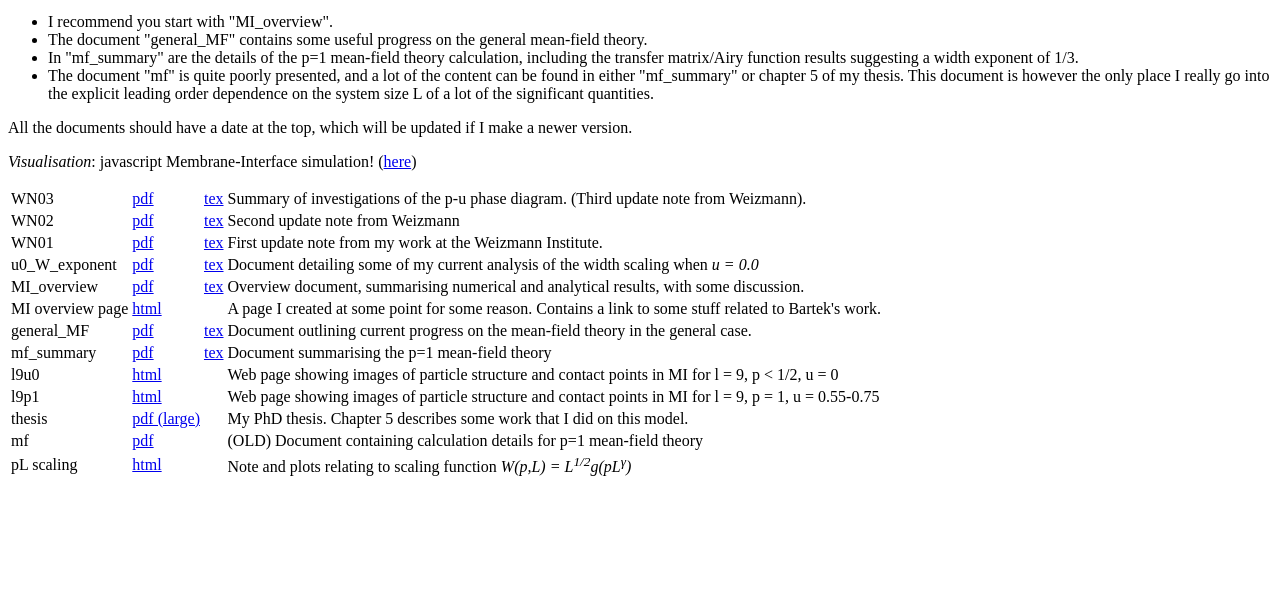
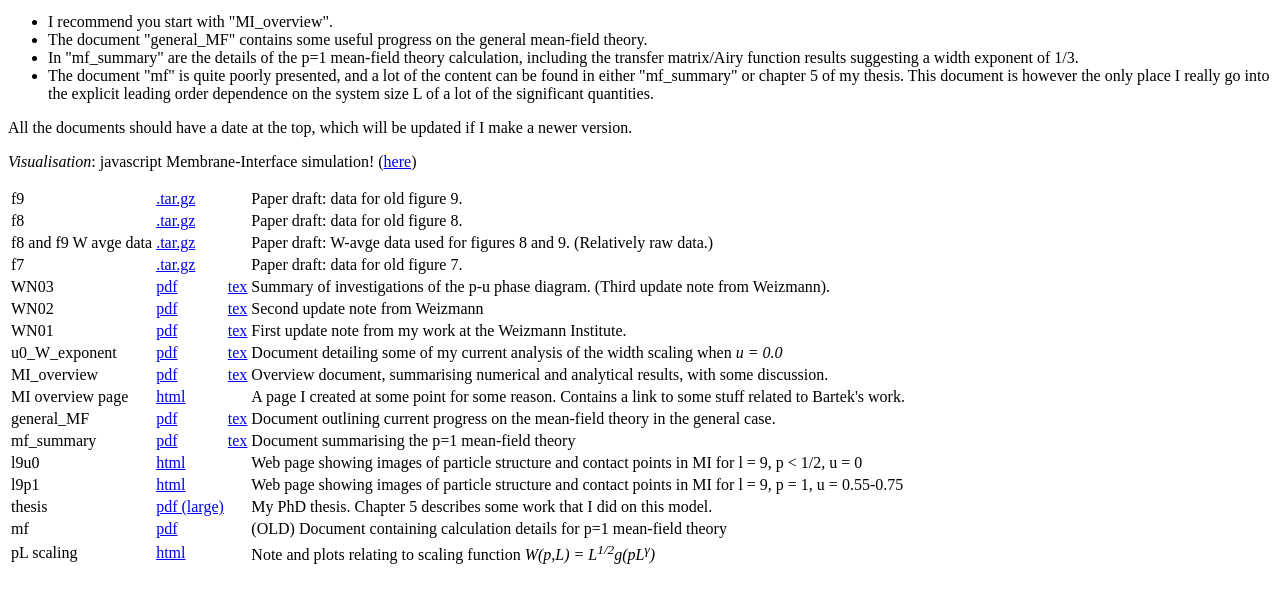
Before and after one commit to Jetuvei/Jetuvei.github.io, a plain HTML site: page memint/notes_2016/index.html in a window 1280 px wide. Shown: the part 101-704 px from the top of the page. Drawn offline with Linux system fonts and the light colour scheme.

Commit message:
Added some data for paper draft

```diff
--- a/memint/notes_2016/index.html
+++ b/memint/notes_2016/index.html
@@ -23,6 +23,31 @@
 <p><i>Visualisation</i>: javascript Membrane-Interface simulation! (<a href="../webMI/misim.html">here</a>)</p>
 
 <table>
+  <tr>
+   <td>f9</td>
+   <td><a href="paper_data/f9_plt_data.tar.gz">.tar.gz</a></td>
+   <td></td>
+   <td>Paper draft: data for old figure 9.</td>
+  </tr>
+  <tr>
+   <td>f8</td>
+   <td><a href="paper_data/f8_plt_data.tar.gz">.tar.gz</a></td>
+   <td></td>
+   <td>Paper draft: data for old figure 8.</td>
+  </tr>
+  <tr>
+   <td>f8 and f9 W avge data</td>
+   <td><a href="paper_data/f7_plt_data.tar.gz">.tar.gz</a></td>
+   <td></td>
+   <td>Paper draft: W-avge data used for figures 8 and 9. (Relatively raw data.)</td>
+  </tr>
+  <tr>
+   <td>f7</td>
+   <td><a href="paper_data/f7_plt_data.tar.gz">.tar.gz</a></td>
+   <td></td>
+   <td>Paper draft: data for old figure 7.</td>
+  </tr>
+
   <tr>
    <td>WN03</td>
    <td><a href="WN03.pdf">pdf</a></td>
```
Also changed, not shown: 6 other files.
